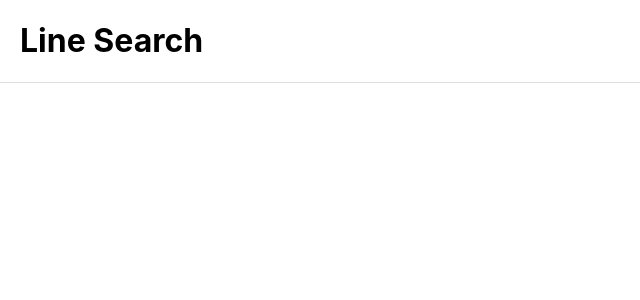
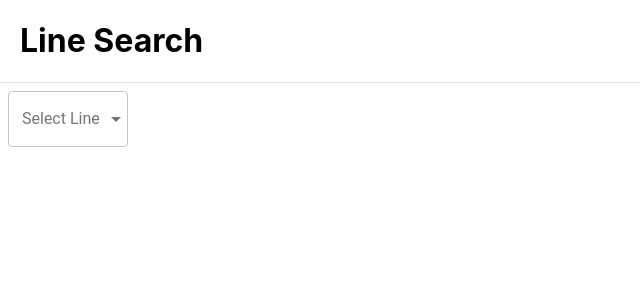
Before and after one commit to damiandevega/data-visualization, a React (Create React App) app: page / in a window 1280 px wide. Shown: the top 300 px of the page, without its empty margins (0-640 px from the left). Built offline with nearby package versions, Linux system fonts and the light colour scheme.

Commit message:
adding select component for selecing lines

```diff
--- a/src/App.js
+++ b/src/App.js
@@ -2,6 +2,7 @@
 import './App.css';
 
 import Header from './components/Header';
+import Main from './components/Main';
 
 import Divider from '@material-ui/core/Divider';
 
@@ -10,7 +11,8 @@
     return (
       <div>
         <Header title="Line Search" />
-        <Divider/>
+        <Divider />
+        <Main />
       </div>
     );
   }
--- a/src/components/Main/index.js
+++ b/src/components/Main/index.js
@@ -1,18 +1,20 @@
-import React, { Component } from 'react'
+import React, { Component } from 'react';
+
+import Select from '../Utils/Select';
 
 class Main extends Component {
     constructor(props) {
         super(props);
 
         this.state = {
-
+            line: null
         }
     }
 
     render() {
         return (
             <div>
-
+                <Select />
             </div>
         )
     }
--- /dev/null
+++ b/src/components/Utils/Select/index.js
@@ -0,0 +1,87 @@
+import React from 'react';
+import ReactDOM from 'react-dom';
+import PropTypes from 'prop-types';
+import { withStyles } from '@material-ui/core/styles';
+// import Input from '@material-ui/core/Input';
+import OutlinedInput from '@material-ui/core/OutlinedInput';
+// import FilledInput from '@material-ui/core/FilledInput';
+import InputLabel from '@material-ui/core/InputLabel';
+import MenuItem from '@material-ui/core/MenuItem';
+// import FormHelperText from '@material-ui/core/FormHelperText';
+import FormControl from '@material-ui/core/FormControl';
+import Select from '@material-ui/core/Select';
+
+const styles = theme => ({
+  root: {
+    display: 'flex',
+    flexWrap: 'wrap',
+  },
+  formControl: {
+    margin: theme.spacing.unit,
+    minWidth: 120,
+  },
+  selectEmpty: {
+    marginTop: theme.spacing.unit * 2,
+  },
+});
+
+class SimpleSelect extends React.Component {
+  state = {
+    line: '',
+    name: '',
+    labelWidth: 0,
+  };
+
+  componentDidMount() {
+    this.setState({
+      labelWidth: ReactDOM.findDOMNode(this.InputLabelRef).offsetWidth,
+    });
+  }
+
+  handleChange = event => {
+    this.setState({ [event.target.name]: event.target.value });
+  };
+
+  render() {
+    const { classes } = this.props;
+
+    return (
+      <form className={classes.root} autoComplete="off">
+        <FormControl variant="outlined" className={classes.formControl}>
+          <InputLabel
+            ref={ref => {
+              this.InputLabelRef = ref;
+            }}
+            htmlFor="outlined-line-simple"
+          >
+            Select Line
+          </InputLabel>
+          <Select
+            value={this.state.line}
+            onChange={this.handleChange}
+            input={
+              <OutlinedInput
+                labelWidth={this.state.labelWidth}
+                name="line"
+                id="outlined-line-simple"
+              />
+            }
+          >
+            <MenuItem value="">
+              <em>None</em>
+            </MenuItem>
+            <MenuItem value={10}>Target Corp</MenuItem>
+            <MenuItem value={20}>Walmart</MenuItem>
+            <MenuItem value={30}>Apple</MenuItem>
+          </Select>
+        </FormControl>
+      </form>
+    );
+  }
+}
+
+SimpleSelect.propTypes = {
+  classes: PropTypes.object.isRequired,
+};
+
+export default withStyles(styles)(SimpleSelect);
```
